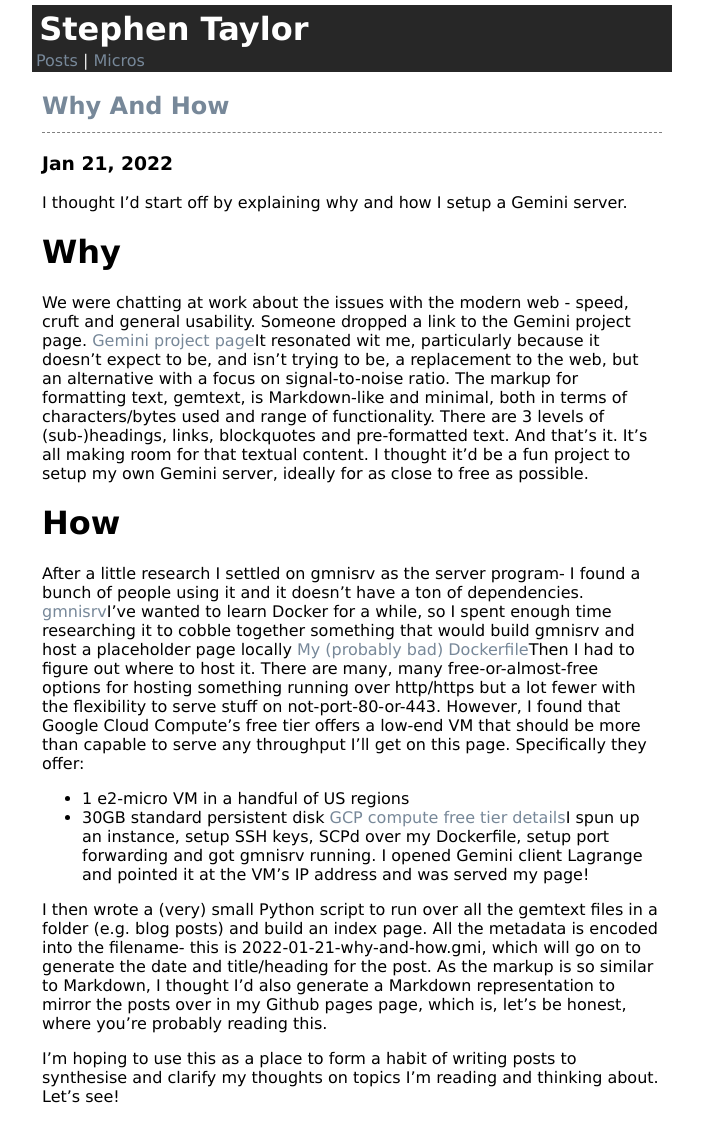
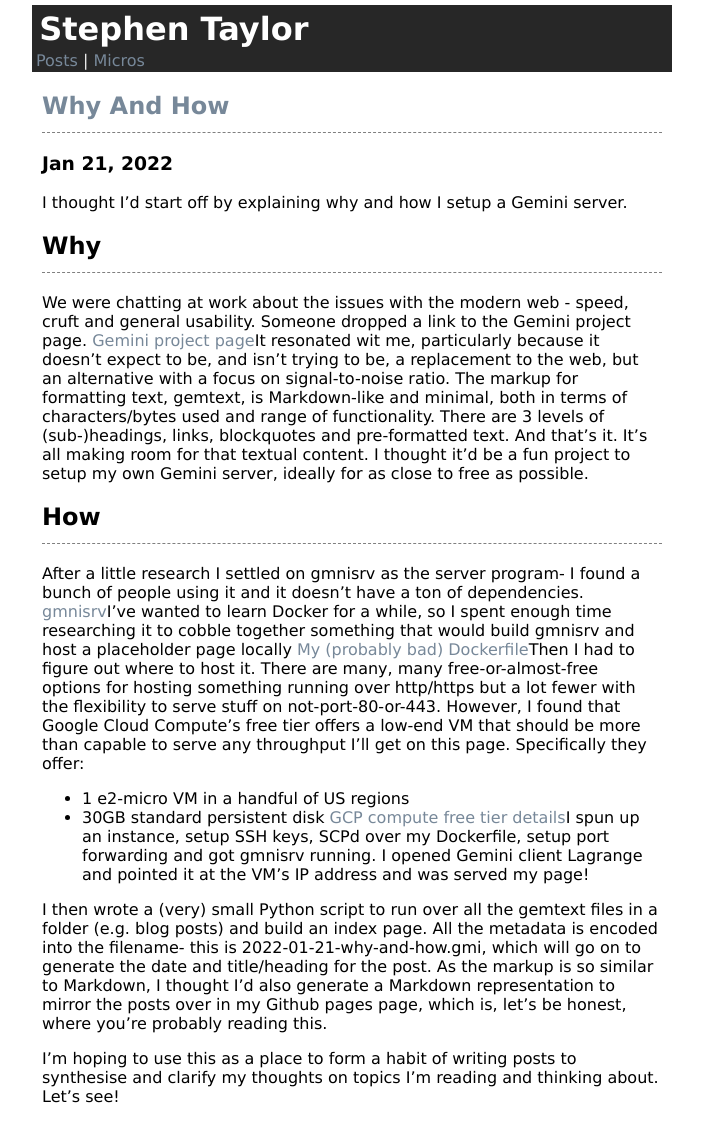
Before and after one commit to Schtee/schtee.github.io, a Jekyll site: the page built from micros/_posts/2022-01-21-why-and-how.md, in a window 1280 px wide. Shown: the whole page, without its empty margins (288-991 px from the left). Built offline with Jekyll 4.4.1, drawn with Linux system fonts in a browser that asks for light colours.

```diff
--- a/micros/_posts/2022-01-21-why-and-how.md
+++ b/micros/_posts/2022-01-21-why-and-how.md
@@ -1,11 +1,11 @@
 I thought I'd start off by explaining why and how I setup a Gemini server.
 
-# Why
+## Why
 We were chatting at work about the issues with the modern web - speed, cruft and general usability. Someone dropped a link to the Gemini project page.
 [Gemini project page](https://gemini.circumlunar.space/)It resonated wit me, particularly because it doesn't expect to be, and isn't trying to be, a replacement to the web, but an alternative with a focus on signal-to-noise ratio. The markup for formatting text, gemtext, is Markdown-like and minimal, both in terms of characters/bytes used and range of functionality. There are 3 levels of (sub-)headings, links, blockquotes and pre-formatted text. And that's it. It's all making room for that textual content.
 I thought it'd be a fun project to setup my own Gemini server, ideally for as close to free as possible.
 
-# How
+## How
 After a little research I settled on gmnisrv as the server program- I found a bunch of people using it and it doesn't have a ton of dependencies.
 [gmnisrv](https://sr.ht/~sircmpwn/gmnisrv/)I've wanted to learn Docker for a while, so I spent enough time researching it to cobble together something that would build gmnisrv and host a placeholder page locally
 [My (probably bad) Dockerfile](https://gist.github.com/Schtee/846b12a6c2c3dce21429c33af33393b6)Then I had to figure out where to host it. There are many, many free-or-almost-free options for hosting something running over http/https but a lot fewer with the flexibility to serve stuff on not-port-80-or-443. However, I found that Google Cloud Compute's free tier offers a low-end VM that should be more than capable to serve any throughput I'll get on this page. Specifically they offer:
```
Also changed, not shown: 3 other files.
